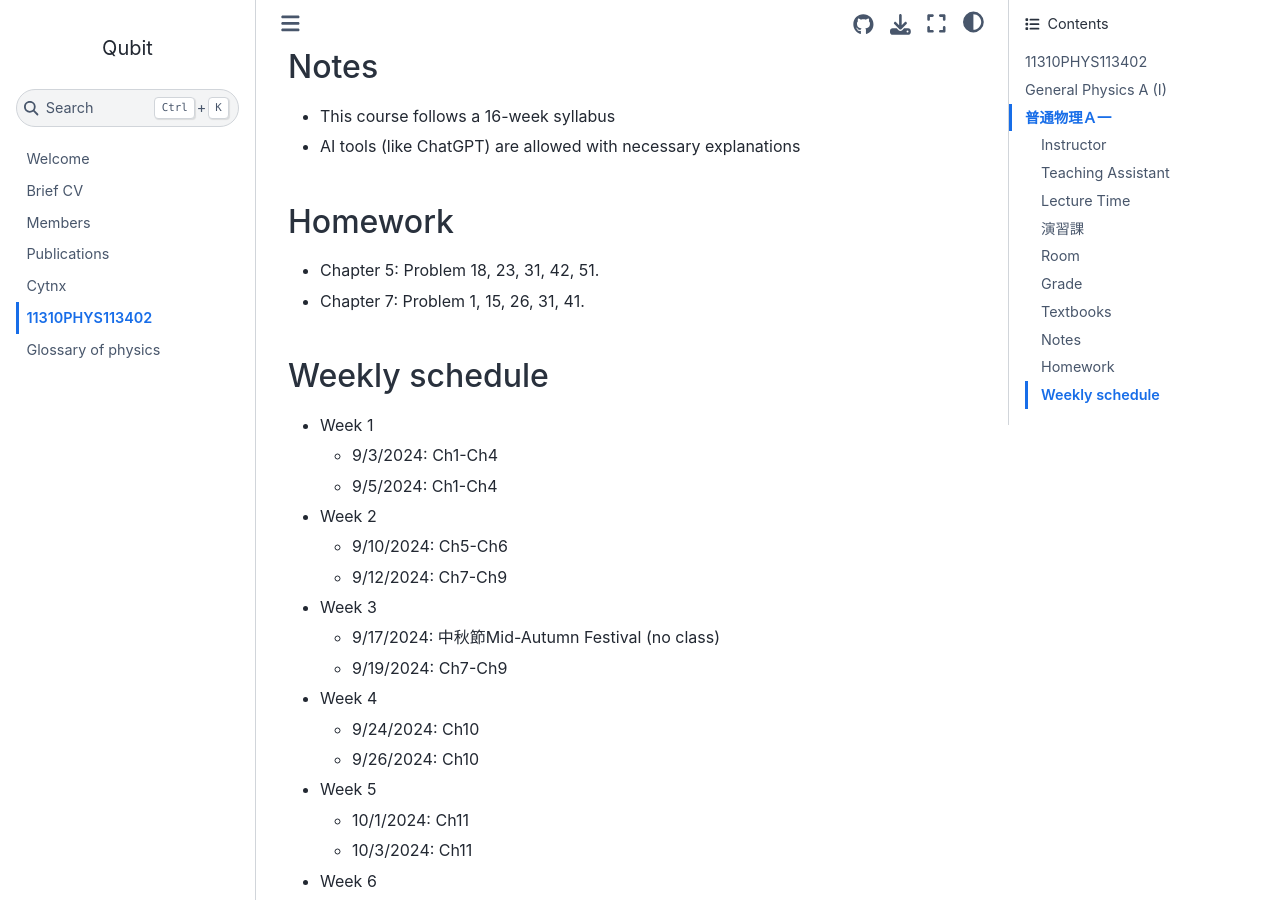
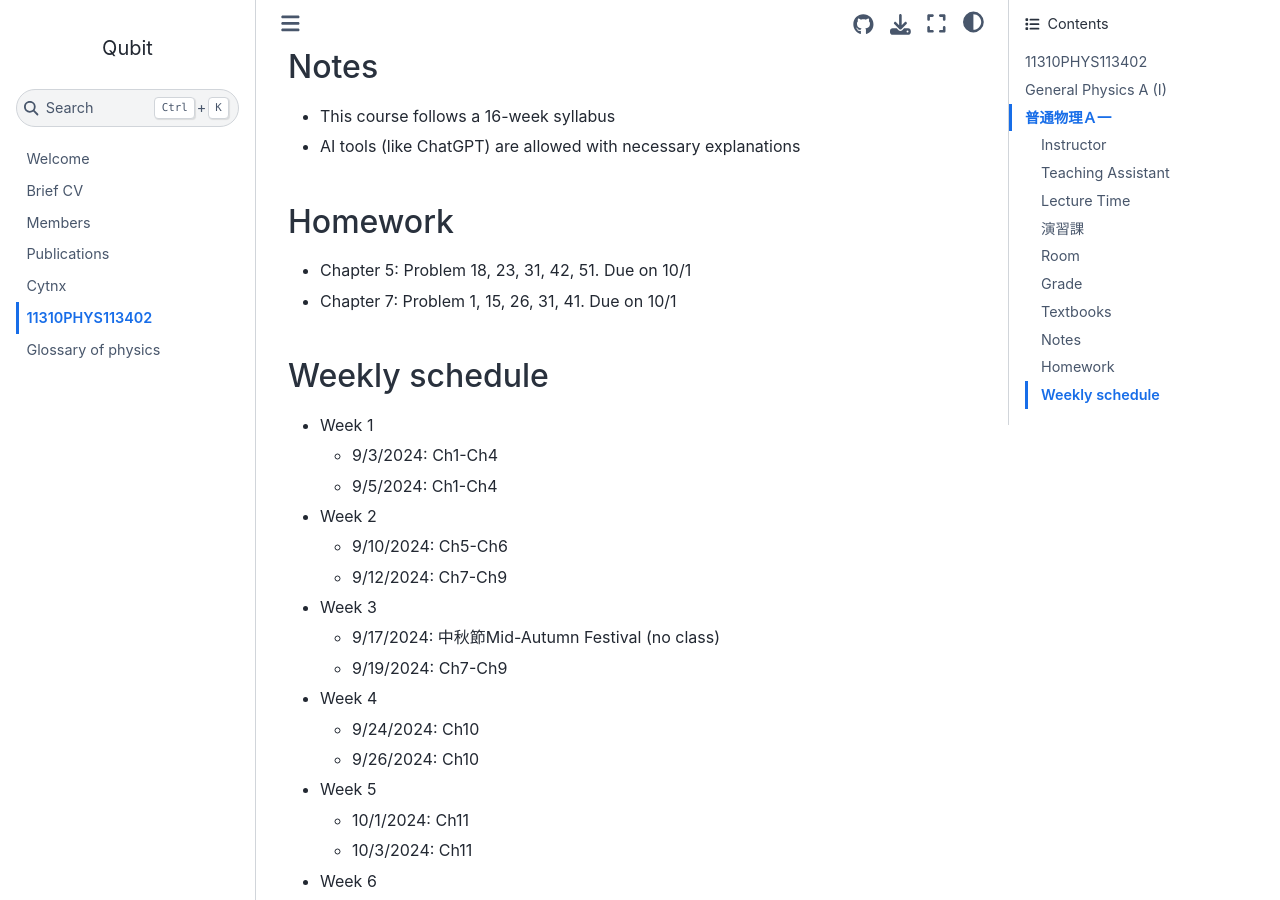
Before and after one commit to pcchen/pcchen.github.io, a Jupyter Book: the page built from teaching/11310PHYS113402.md, in a window 1280 px wide and 900 px high, scrolled down 2236 px. Built offline with Jupyter Book 1.0.4 settings and Sphinx 7.4.7 and the Sphinx Book theme 1.1.4, drawn with Linux system fonts in a browser that asks for light colours.

Commit message:
add due date

```diff
--- a/teaching/11310PHYS113402.md
+++ b/teaching/11310PHYS113402.md
@@ -63,8 +63,8 @@ In this semester we plan to cover following topics
 * AI tools (like ChatGPT) are allowed with necessary explanations
 
 ## Homework
-* Chapter 5: Problem 18, 23, 31, 42, 51.
-* Chapter 7: Problem 1, 15, 26, 31, 41.
+* Chapter 5: Problem 18, 23, 31, 42, 51. Due on 10/1
+* Chapter 7: Problem 1, 15, 26, 31, 41. Due on 10/1
 
 ## Weekly schedule
 * Week 1
```
